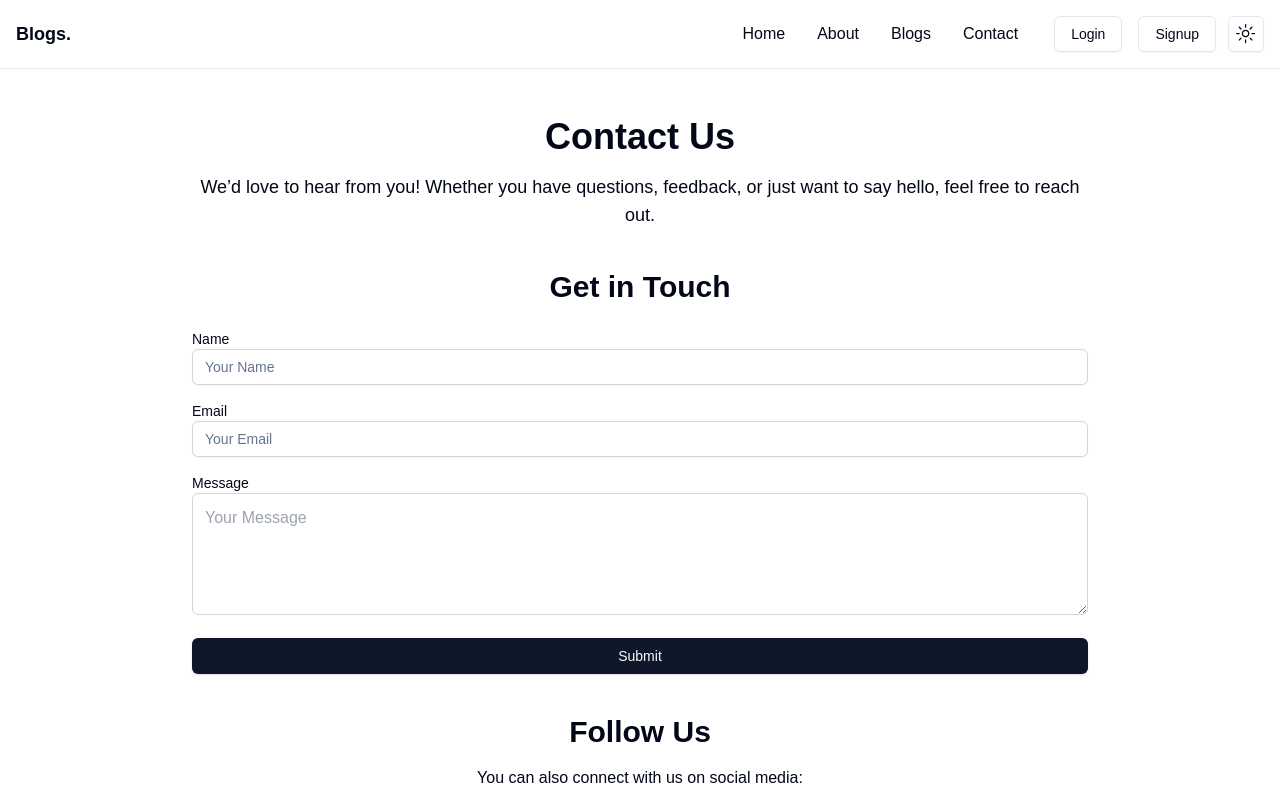
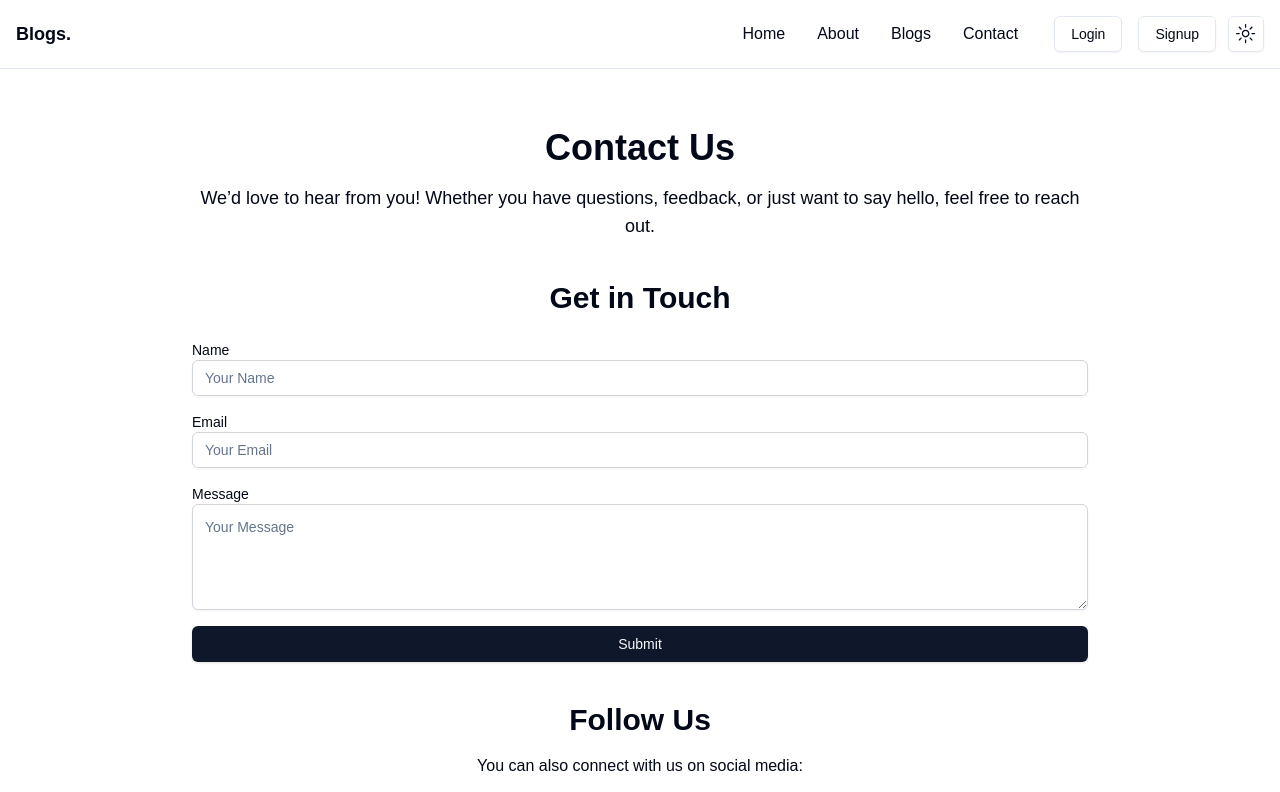
Before and after one commit to rameessiyad/Nextjs-Blog-app-frontend, a Next.js app: page /contact in a window 1280 px wide. Shown: the top 792 px of the page. Built offline with nearby package versions, Linux system fonts and the light colour scheme.

Commit message:
blogs page ui updated

```diff
--- a/app/blogs/blog/page.js
+++ b/app/blogs/blog/page.js
@@ -4,6 +4,7 @@ import { useParams } from 'next/navigation';
 import { Card, CardHeader, CardTitle, CardContent } from '@/components/ui/card';
 import { Input } from '@/components/ui/input';
 import { Button } from '@/components/ui/button';
+import { Textarea } from '@/components/ui/textarea';
 
 const page = () => {
     const { id } = useParams(); // Get the blog ID from the URL
@@ -76,7 +77,7 @@ const page = () => {
                                 onChange={handleUserChange}
                                 required
                             />
-                            <textarea
+                            <Textarea
                                 className="border rounded-md p-2 w-1/2"
                                 rows="4"
                                 value={newComment}
--- a/app/blogs/page.js
+++ b/app/blogs/page.js
@@ -73,7 +73,7 @@ const page = () => {
                 <h2 className="text-3xl font-bold mb-6 text-center">Blogs</h2>
                 <div className="grid grid-cols-1 sm:grid-cols-2 md:grid-cols-3 gap-6 px-2 md:px-4">
                     {allBlogs.slice(0, visibleBlogs).map((blog, index) => (
-                        <Card key={index} className="shadow-md rounded-lg overflow-hidden transition-transform duration-200 transform hover:scale-105">
+                        <Card key={index} className="shadow-md rounded-lg overflow-hidden transition-transform duration-200 cursor-pointer transform hover:scale-105">
                             <img src={blog.image} alt={blog.title} className="w-full h-40 object-cover" />
                             <CardHeader>
                                 <CardTitle className="text-lg font-semibold">{blog.title}</CardTitle>
--- a/app/contact/page.js
+++ b/app/contact/page.js
@@ -1,6 +1,7 @@
 import { Button } from '@/components/ui/button';
 import React from 'react';
 import { Input } from '@/components/ui/input';
+import { Textarea } from '@/components/ui/textarea';
 import { FaFacebook, FaGithub, FaInstagram, FaTwitter } from 'react-icons/fa';
 
 const page = () => {
@@ -43,7 +44,7 @@ const page = () => {
                             <label htmlFor="message" className="block text-left text-sm font-medium">
                                 Message
                             </label>
-                            <textarea
+                            <Textarea
                                 id="message"
                                 placeholder="Your Message"
                                 rows="4"
```
